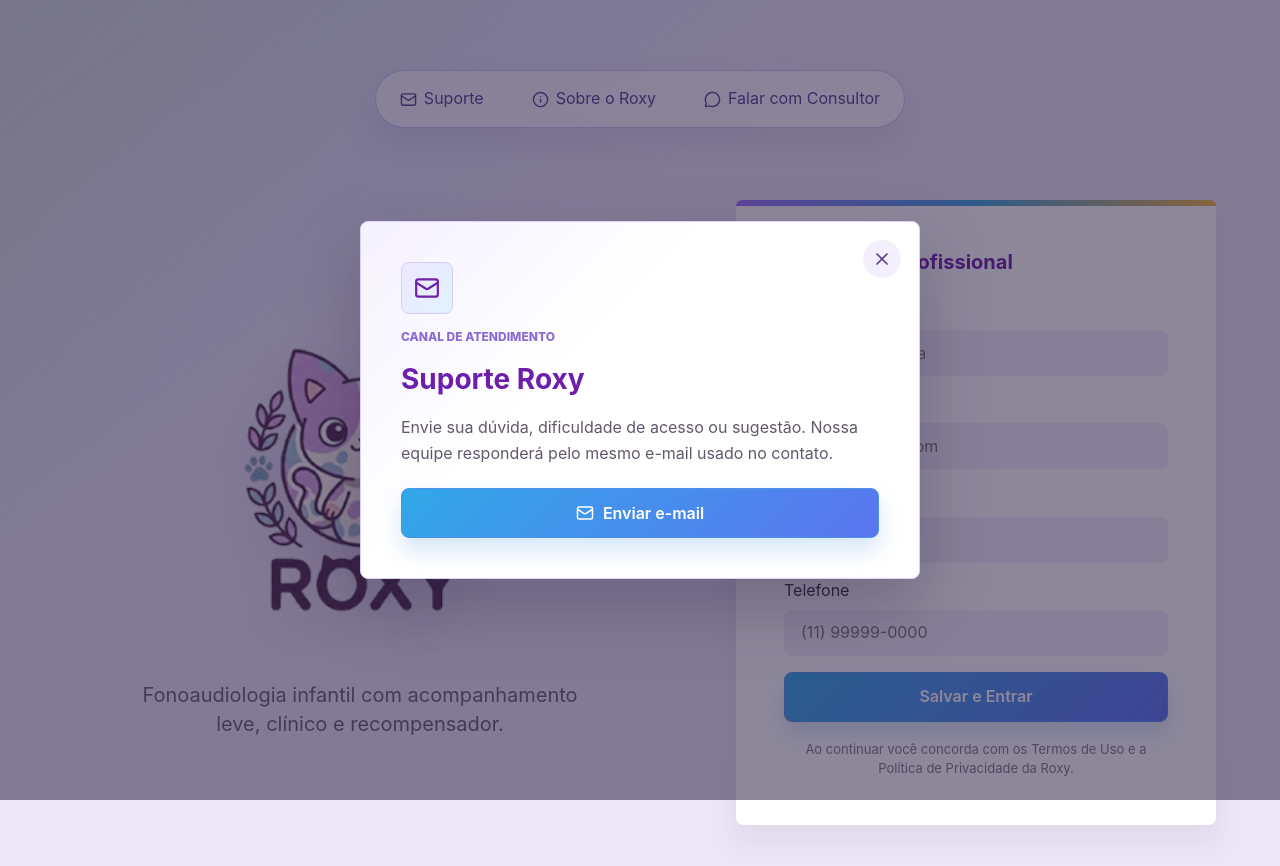
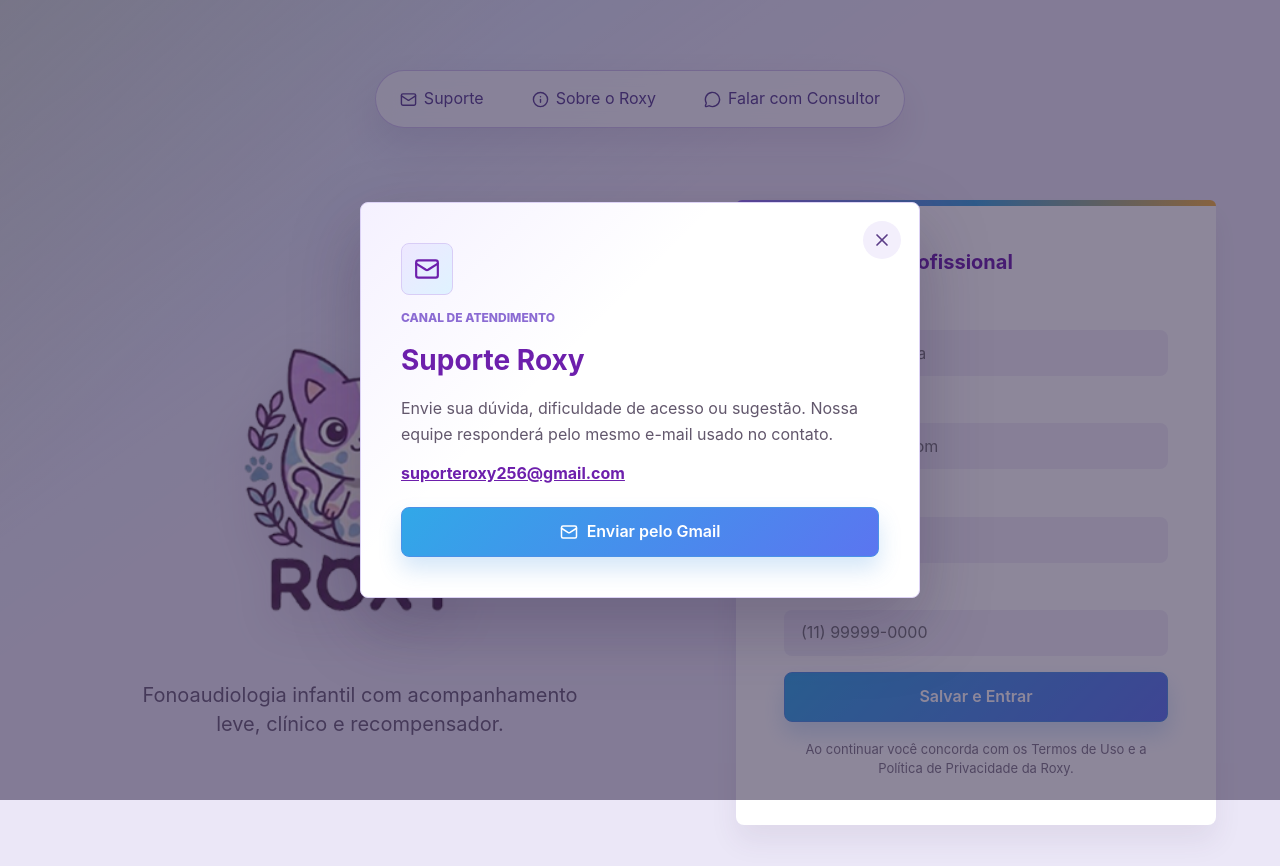
Before and after one commit to ErikaSrt/roxy_web, a React (Vite) app: page / in a window 1280 px wide. Both pictures are taken after a click on the button "Suporte". Shown: the top 866 px of the page. Built offline with nearby package versions, Linux system fonts and the light colour scheme.

Commit message:
fix: abrir suporte direto no Gmail

```diff
--- a/src/App.css
+++ b/src/App.css
@@ -1602,6 +1602,18 @@ textarea {
   text-decoration: none;
 }
 
+.contact-email {
+  color: #6d1fac;
+  font-weight: 700;
+  overflow-wrap: anywhere;
+  width: fit-content;
+}
+
+.contact-email:hover,
+.contact-email:focus-visible {
+  color: #358fd1;
+}
+
 .whatsapp-action {
   background: linear-gradient(135deg, #25a866, #178c53);
 }
--- a/src/App.tsx
+++ b/src/App.tsx
@@ -570,6 +570,7 @@ function AuthScreen({ authMode, professional, setAuthMode, onCreate, onLogin }:
   const consultantMessage = encodeURIComponent(
     'Olá! Conheci a Roxy e gostaria de conversar com um consultor.',
   )
+  const supportGmailUrl = `https://mail.google.com/mail/?view=cm&fs=1&to=${encodeURIComponent(supportEmail)}&su=${encodeURIComponent('Suporte Roxy')}`
 
   function submitProfile(event: FormEvent<HTMLFormElement>) {
     event.preventDefault()
@@ -740,12 +741,19 @@ function AuthScreen({ authMode, professional, setAuthMode, onCreate, onLogin }:
                   mesmo e-mail usado no contato.
                 </p>
                 {supportEmail ? (
-                  <a
-                    className="primary-button contact-dialog-action"
-                    href={`mailto:${supportEmail}?subject=${encodeURIComponent('Suporte Roxy')}`}
-                  >
-                    <Mail size={18} /> Enviar e-mail
-                  </a>
+                  <>
+                    <a className="contact-email" href={`mailto:${supportEmail}`}>
+                      {supportEmail}
+                    </a>
+                    <a
+                      className="primary-button contact-dialog-action"
+                      href={supportGmailUrl}
+                      rel="noreferrer"
+                      target="_blank"
+                    >
+                      <Mail size={18} /> Enviar pelo Gmail
+                    </a>
+                  </>
                 ) : (
                   <p className="contact-unavailable">O canal de suporte será disponibilizado em breve.</p>
                 )}
```
